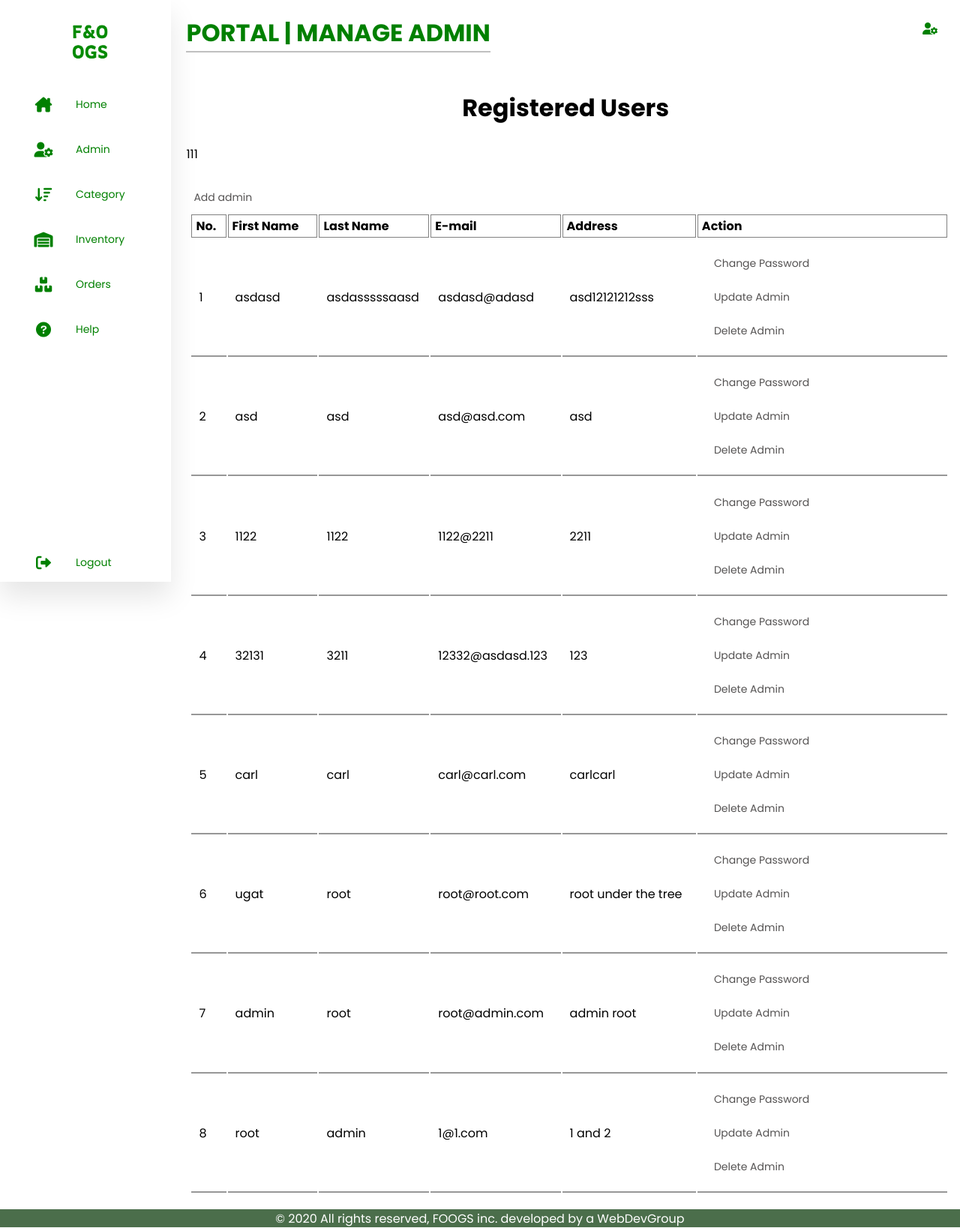
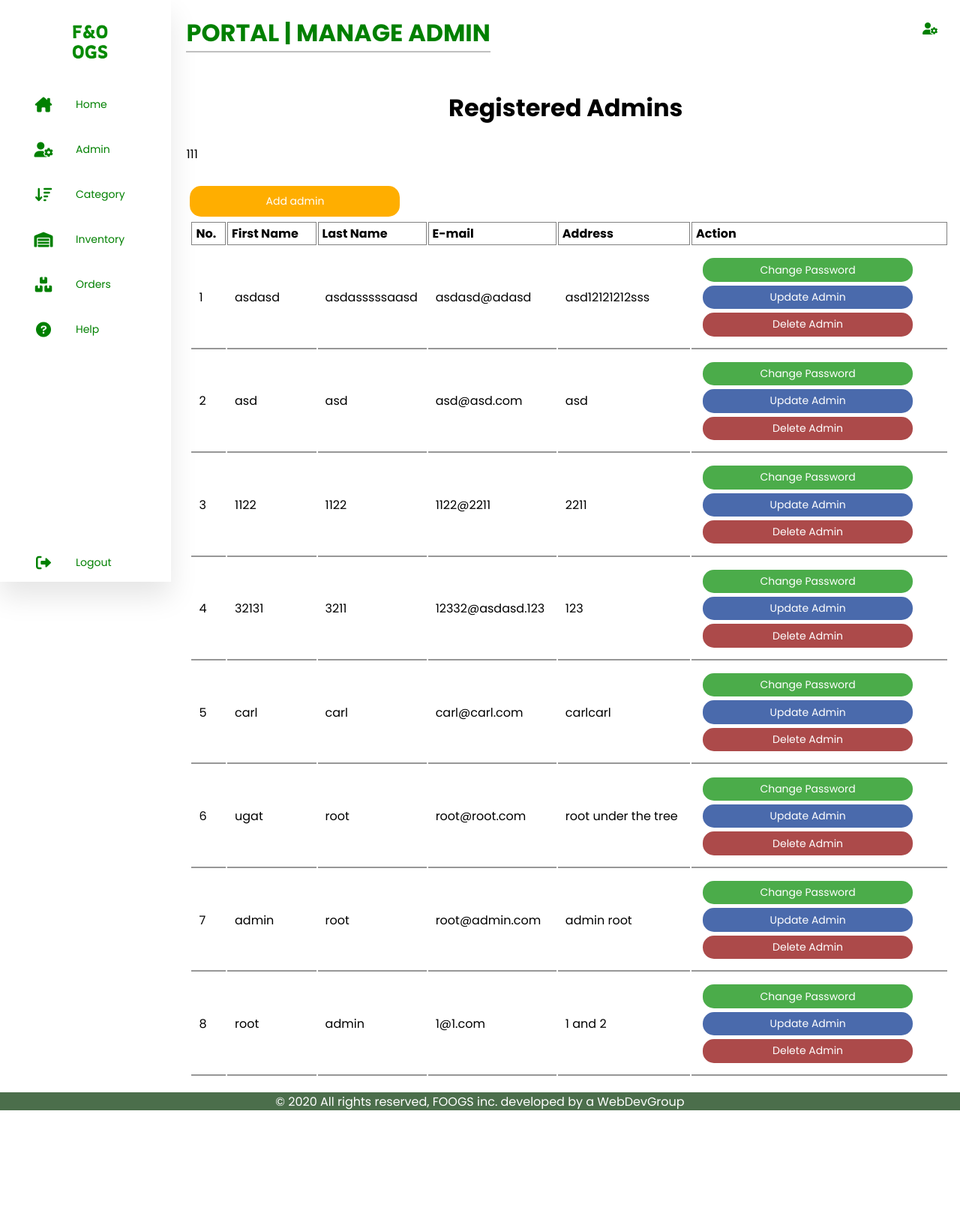
Before and after one commit to JangKarl/web-dev-proj, a PHP site: page /admin/manage-admin.php in a window 1280 px wide. Shown: the whole page at 75% size. After the commit the page ends 1481 px from the top, so only its background shows below. Run offline with PHP 8.4, Linux system fonts and the light colour scheme; a user stored in the database is signed in; data comes from the database, SQL or seed files in the repository.

Commit message:
update some css in admin

```diff
--- a/Project/admin/add-admin.php
+++ b/Project/admin/add-admin.php
@@ -44,7 +44,7 @@
 
                 <tr>
                     <td colspan="2">
-                        <input type="submit" name="submit" value="Add admin">
+                        <input type="submit" name="submit" class="secondary-btn-add" value="Add admin">
                     </td>
                 </tr>
             </table>
--- a/Project/admin/login.php
+++ b/Project/admin/login.php
@@ -26,9 +26,9 @@
             <br>
             <!--Login Form-->
             <form action="" method="POST">
-                Email: <br>
+                <p>Email:</p>
                 <input type="email" name="email" placeholder="Enter email"> <br>
-                Password: <br>
+                <p>Password:</p>
                 <input type="password" name="password" placeholder="Enter password"> <br> <br>
 
                 <input type="submit" name="submit" value="Login" class="login-btn">
--- a/Project/admin/manage-admin.php
+++ b/Project/admin/manage-admin.php
@@ -10,7 +10,7 @@
         <!-- Main body -->
         <br><br>
             <div class="main-btitle">
-                <h1>Registered Users</h1>
+                <h1>Registered Admins</h1>
             </div>
         <br>
 
@@ -44,7 +44,7 @@
         ?>
         <br>
         <br>
-        <a href="add-admin.php">Add admin</a>
+        <a href="add-admin.php" class="secondary-btn-add">Add admin</a>
         <table class="tbl-full">
             <tr>
                 <th>No.</th>
@@ -87,11 +87,11 @@
                                 <td><?php echo $first_name?></td>
                                 <td><?php echo $last_name?></td>
                                 <td><?php echo $email?></td>
-                                <td><?php echo $address?></td>
+                                <td class="address-td"><?php echo $address?></td>
                                 <td>
-                                    <a href="update-password.php?id=<?php echo$id;?>" class="secondary-btn">Change Password</a>
-                                    <a href="update-admin.php?id=<?php echo$id;?>" class="secondary-btn">Update Admin</a>
-                                    <a href="delete-admin.php?id=<?php echo$id;?>" class="secondary-btn">Delete Admin</a>
+                                    <a href="update-password.php?id=<?php echo$id;?>" class="secondary-btn-change">Change Password</a>
+                                    <a href="update-admin.php?id=<?php echo$id;?>" class="secondary-btn-update">Update Admin</a>
+                                    <a href="delete-admin.php?id=<?php echo$id;?>" class="secondary-btn-delete">Delete Admin</a>
                                 </td>
                             </tr>
                             <?php
--- a/Project/admin/update-admin.php
+++ b/Project/admin/update-admin.php
@@ -56,7 +56,7 @@
                 <tr>
                     <td colspan="2">
                         <input type="hidden" name="id" value="<?php echo $id; ?>">
-                        <input type="submit" name="submit" value="Update Admin">
+                        <input type="submit" name="submit" class="secondary-btn-update" value="Update Admin">
                     </td>
                 </tr>
 
--- a/Project/admin/update-password.php
+++ b/Project/admin/update-password.php
@@ -38,7 +38,7 @@
                 <tr>
                     <td colspan="2">
                         <input type="hidden" name="id" value="<?php echo $id; ?>">
-                        <input type="submit" name="submit" value="Change Password">
+                        <input type="submit" name="submit" class="secondary-btn-change" value="Change Password">
                     </td>
                 </tr>
 
--- a/Project/css/admin.css
+++ b/Project/css/admin.css
@@ -171,30 +171,116 @@ a:hover{
 }
 
 .tbl-30{
-    width: 30%;
+    width: 50%;
 }
 /* table */
 
+/*SESSION MESSAGE*/
 .success{
-    color:rgb(75, 110, 75);
+    color: green;
 }
 
 .failed{
     color: red;
 }
-
+.error{
+    color: rgb(181, 191, 0);
+}
+td input{
+    border-bottom: solid grey 0.15px;
+}
 
 /*Login admin*/
 .login{
+    border-radius: 10px;
     border: 1px solid grey;
     width: 20%;
     margin: 10% auto;
     padding: 2%;
     text-align: center;
+    box-shadow: 0px 5px 10px rgb(151, 151, 151);
 }
     .login h1{
         text-align: center;
     }
+
+    .login p{
+        text-align: left;
+        margin: 1% 0;
+    }
+    .login input{
+        width: 100%;
+        border-bottom: solid black .10px;
+    }
+
+    .login .login-btn{
+        border: none;
+        background-color: #028a0082;
+        color: #fff;
+        padding: 1% 25%;
+        border-radius: 15px;
+        cursor: pointer;
+    }
+
+    .login .login-btn:hover{
+        background-color: #038a00;
+        color: #fff;
+        padding: 1% 25%;
+        border-radius: 15px;
+    }
+
+/*Manage Admin*/
+.secondary-btn-change{
+    background-color: #028a00b5;
+    margin: 5px;
+    color: #fff;
+    border-radius: 15px;
+    text-align: center;
+    padding: 1%;
+
+}
+
+.secondary-btn-change:hover{
+    background-color: #038a00;
+}
+.secondary-btn-update{
+    background-color: #002e8ab5;
+    margin: 5px;
+    color: #fff;
+    border-radius: 15px;
+    text-align: center;
+    padding: 1%;
+}
+
+.secondary-btn-update:hover{
+    background-color: #00278a;
+}
+
+.secondary-btn-delete{
+    background-color: #8a0000b5;
+    margin: 5px;
+    color: #fff;
+    border-radius: 15px;
+    text-align: center;
+    padding: 1%;
+}
+
+.secondary-btn-delete:hover{
+    background-color: #8a0000;
+}
+.secondary-btn-add{
+    background-color: #ffae00;
+    margin: 5px;
+    color: #fff;
+    border-radius: 15px;
+    text-align: center;
+    padding: 1%;
+}
+
+.secondary-btn-add:hover{
+    background-color: #ce8d00e4;
+}
+
 /* .main-skills{
     display: flex;
     margin-top: 20px;
```
